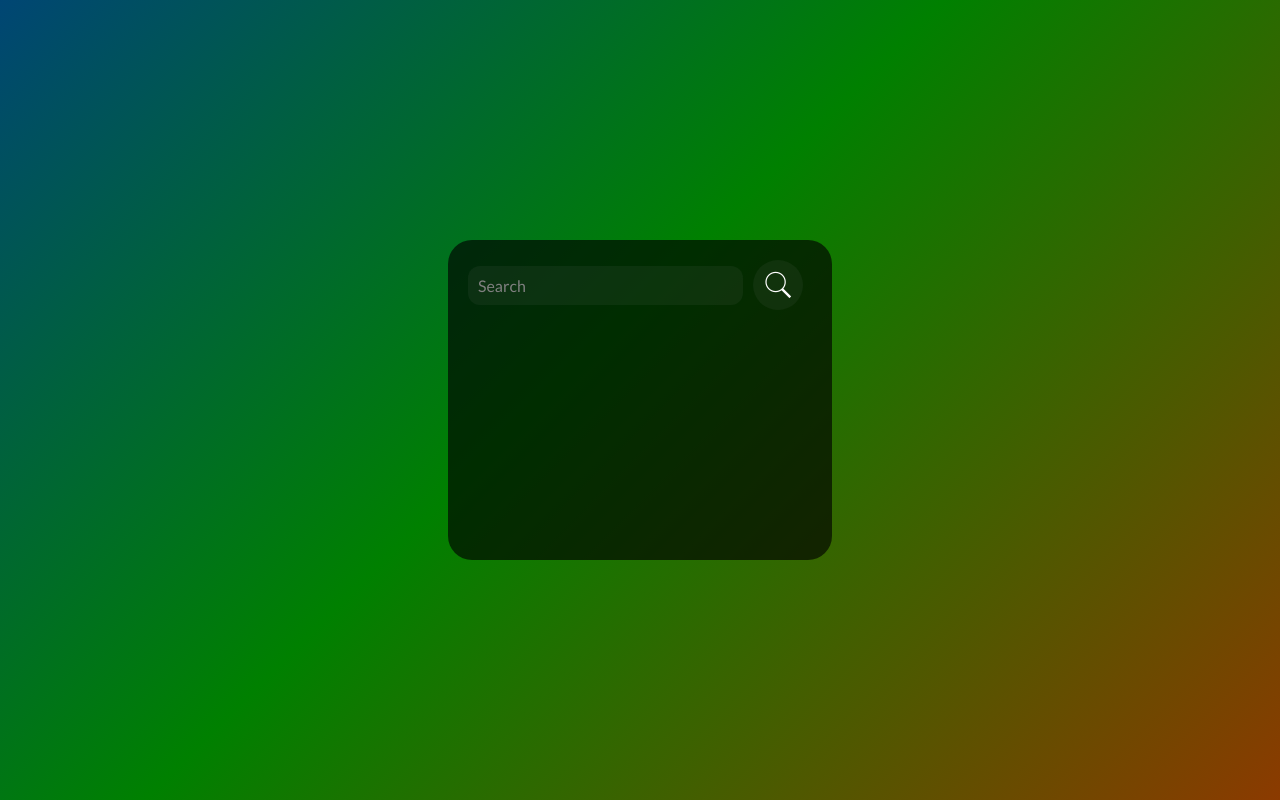
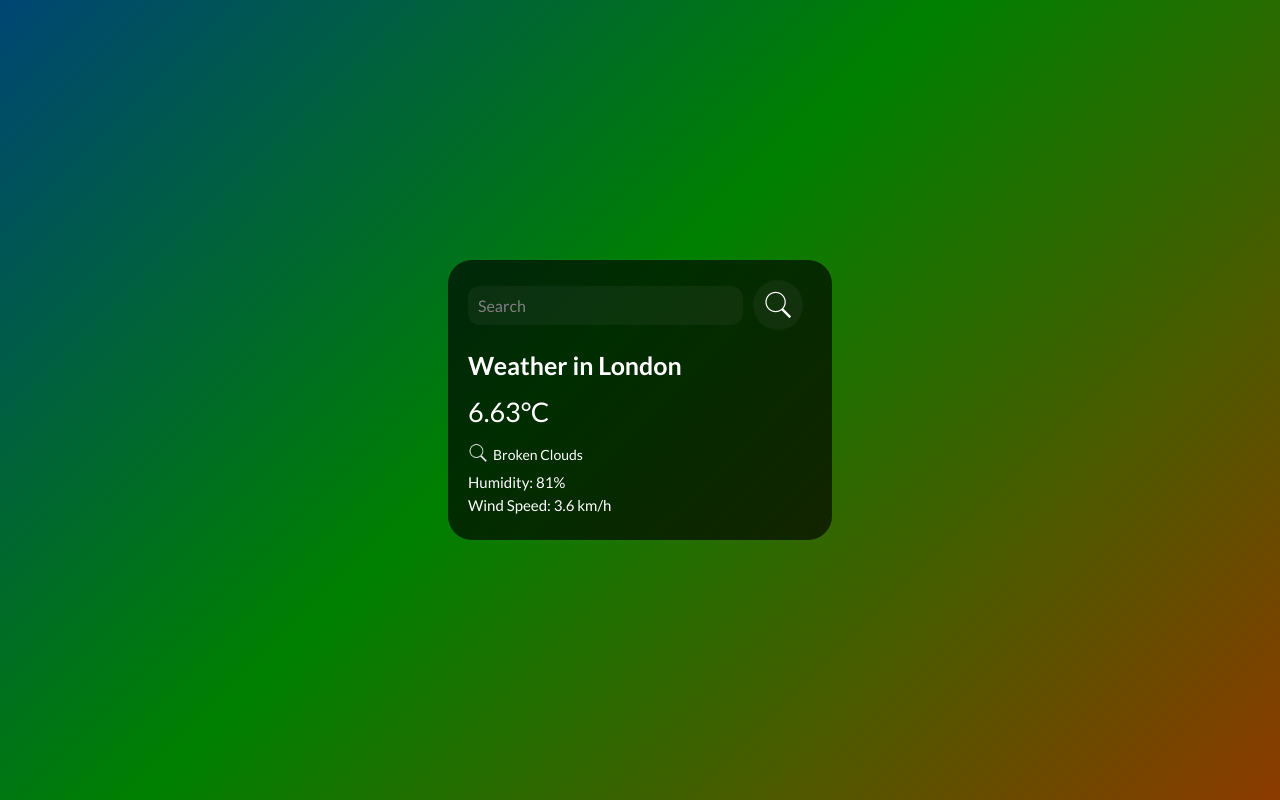
Before and after one commit to AndriiSalohub/weather-app, a plain HTML site: page index.html in a window 1280 px wide. Drawn offline with Linux system fonts and the light colour scheme.

Commit message:
added markup and styles for weather information section

```diff
--- a/css/style.scss
+++ b/css/style.scss
@@ -32,7 +32,7 @@ body {
     transform: translate(-50%, -50%);
     padding: 20px;
     width: 30vw;
-    height: 40vh;
+    height: 35vh;
     border-radius: 24px;
 }
 
@@ -57,3 +57,34 @@ body {
         margin-left: 10px;
     }
 }
+
+.weather-information {
+    margin-top: 20px;
+    color: #fff;
+    font-family: "Lato", sans-serif;
+    &__title {
+        font-weight: 700;
+        font-size: 25px;
+        margin-bottom: 15px;
+    }
+    &__temperature {
+        font-size: 27px;
+        margin-bottom: 15px;
+    }
+    &__weather {
+        display: flex;
+        align-items: end;
+        margin-bottom: 10px;
+        &-img {
+            margin-right: 5px;
+        }
+        &-description {
+            font-size: 14px;
+        }
+    }
+}
+
+.weather-info {
+    font-size: 15px;
+    margin-bottom: 5px;
+}
--- a/index.html
+++ b/index.html
@@ -15,6 +15,18 @@
                     <img src="images/search-loupe.png" alt="loupe" />
                 </button>
             </section>
+            <section class="weather-information">
+                <h2 class="weather-information__title">
+                    Weather in London
+                </h2>
+                <h1 class="weather-information__temperature">6.63&#176C</h1>
+                <div class="weather-information__weather">
+                    <img src="images/search-loupe.png" alt="icon of a weather" class="weather-information__weather-img" height="20px" width="20px">
+                    <p class="weather-information__weather-description">Broken Clouds</p>
+                </div>
+                <p class="weather-information__humidity weather-info">Humidity: 81%</p>
+                <p class="weather-information__wind-speed weather-info">Wind Speed: 3.6 km/h</p>
+            </section>
         </div>
         <script src="js/app.js"></script>
     </body>
```
Also changed, not shown: css/style.css, 1 other file.
